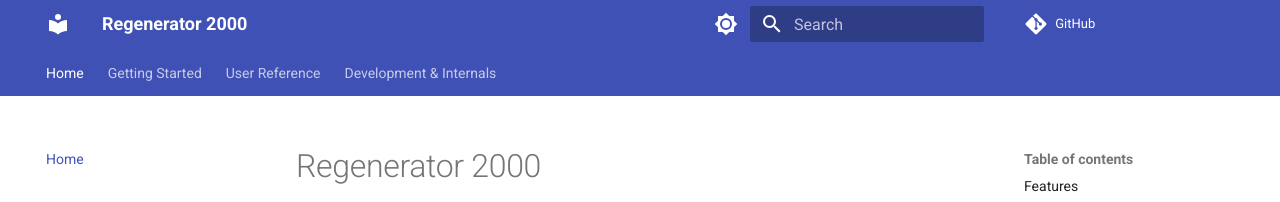
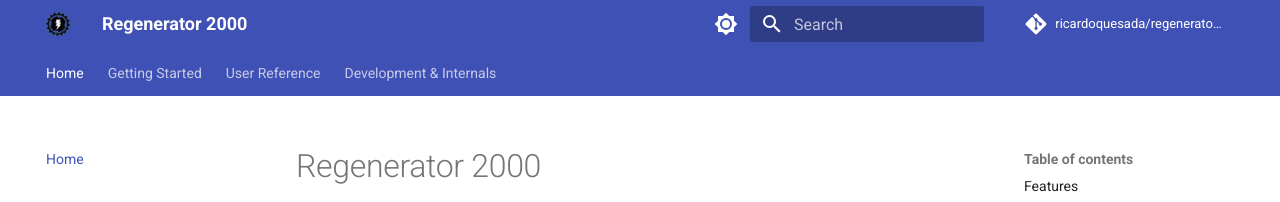
Before and after one commit to ricardoquesada/regenerator2000, an MkDocs documentation site: the page built from docs/index.md, in a window 1280 px wide. Shown: the top 202 px of the page. Built offline with MkDocs 1.6.1 and Material for MkDocs 9.7.7, drawn with Linux system fonts in a browser that asks for light colours; comment, search, counter and statistics services are not loaded.

Commit message:
logo + favicon for mkdocs

```diff
--- a/mkdocs.yml
+++ b/mkdocs.yml
@@ -1,10 +1,14 @@
 site_name: Regenerator 2000
-site_description: Documentation for Regenerator 2000, a modern 6502 disassembler.
 site_author: Ricardo Quesada
+site_description: >-
+ Documentation for Regenerator 2000, a modern 6502 disassembler.
+
 repo_url: https://github.com/ricardoquesada/regenerator2000
-edit_uri: edit/main/docs/
+repo_name: ricardoquesada/regenerator2000
 
 copyright: Copyright &copy; 2026 Ricardo Quesada & contributors
+
+edit_uri: edit/main/docs/
 
 watch:
   - README.md
@@ -12,6 +16,8 @@ watch:
 
 theme:
   name: material
+  logo: regenerator2000_logo_noname.png
+  favicon: regenerator2000_logo_favicon.png
   palette:
     # Palette toggle for light mode
     - media: "(prefers-color-scheme: light)"
```
Also changed, not shown: docs/regenerator2000_logo_favicon.png (added), docs/regenerator2000_logo_noname.png (added).
